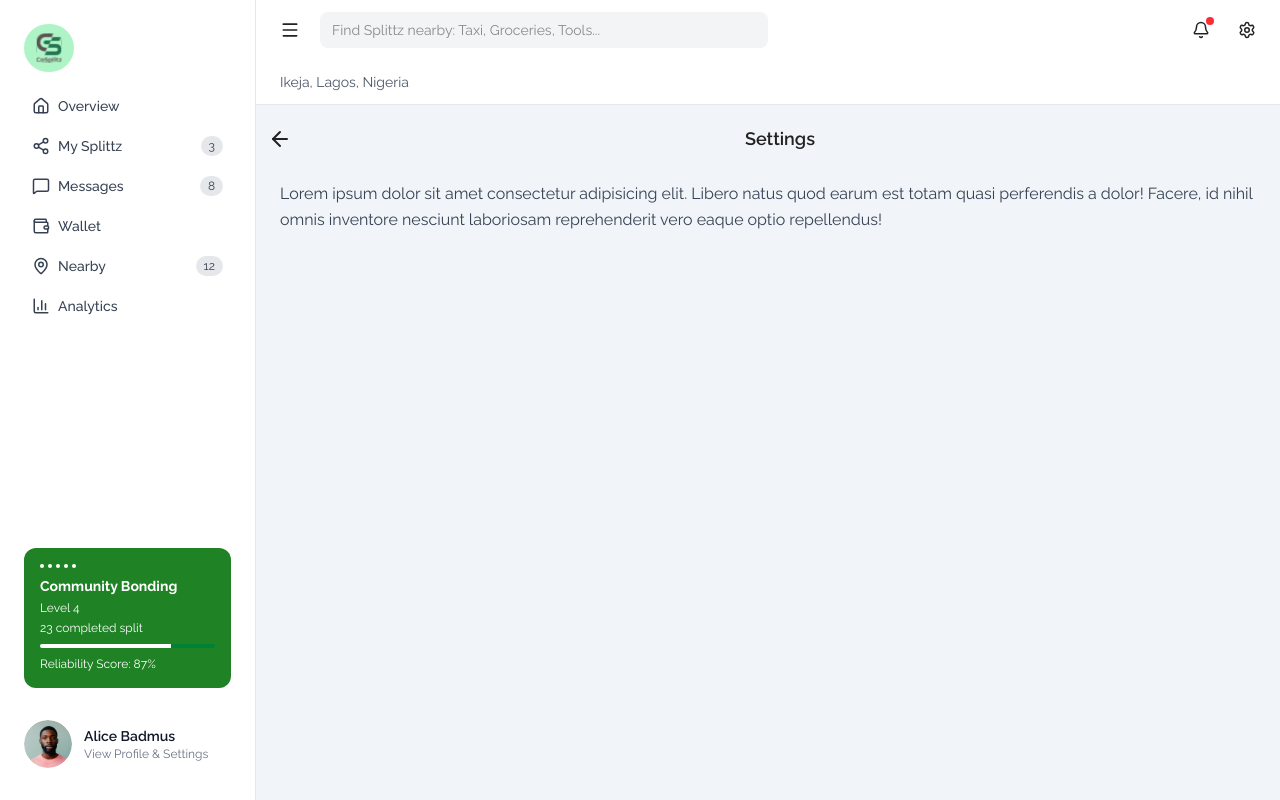
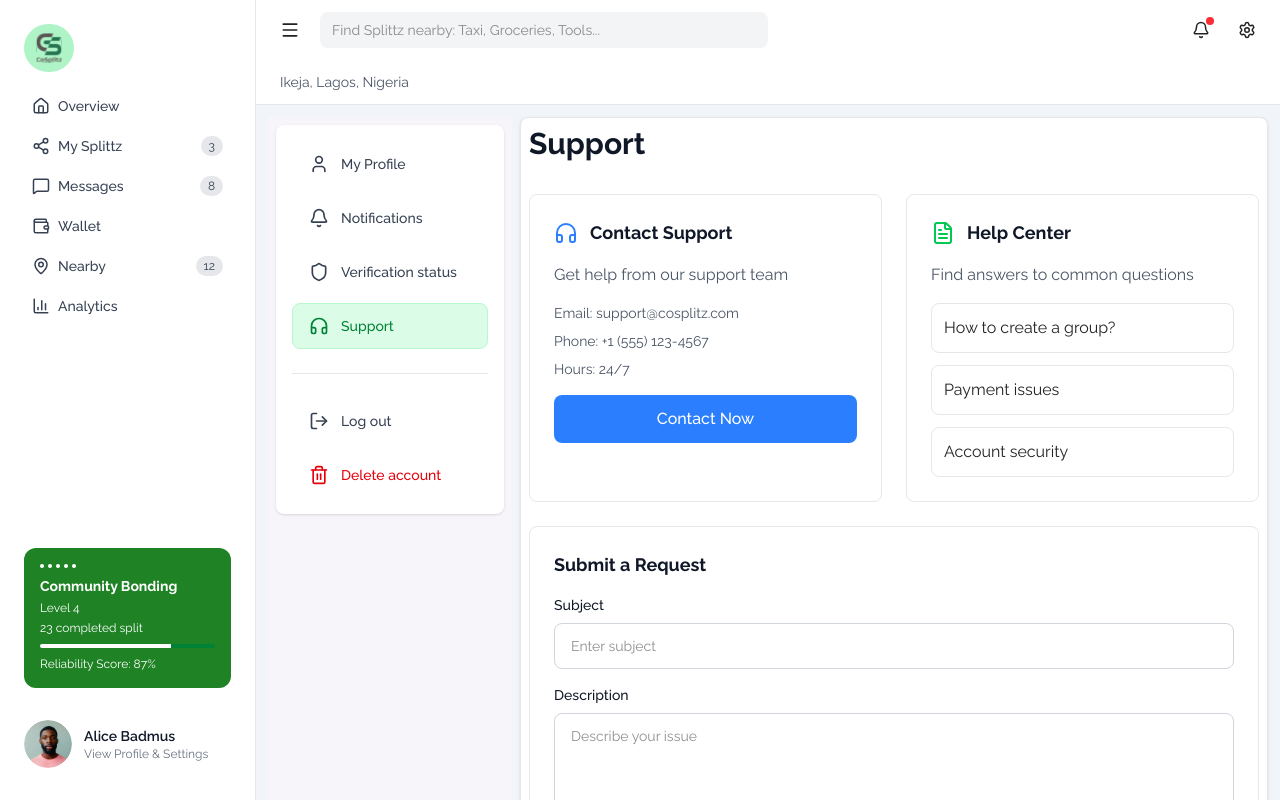
Before and after one commit to mateenOlalekan/Cosplitz-Frontend, a React (Vite) app: page /dashboard/settings/support in a window 1280 px wide. Built offline with nearby package versions, Linux system fonts and the light colour scheme.

Commit message:
Working on it

```diff
--- a/src/pages/Dashboard/Settings/SettingsLayout.jsx
+++ b/src/pages/Dashboard/Settings/SettingsLayout.jsx
@@ -1,22 +1,82 @@
-import { ArrowLeft } from "lucide-react";
+import React from 'react';
+import { Link, useLocation, Outlet, useNavigate } from 'react-router-dom';
+import { X, User, Bell, Shield, Headphones, LogOut, Trash2, ArrowLeft } from 'lucide-react';
 
-export default function CosplitzSettings() {
+const settingsMenu = [
+  { id: 'profile', icon: User, label: 'My Profile', path: '/dashboard/settings/profile' },
+  { id: 'notifications', icon: Bell, label: 'Notifications', path: '/dashboard/settings/notifications' },
+  { id: 'verification', icon: Shield, label: 'Verification status', path: '/dashboard/settings/verification' },
+  { id: 'support', icon: Headphones, label: 'Support', path: '/dashboard/settings/support' },
+];
+
+export default function SettingsLayout() {
+  const location = useLocation();
+  const navigate = useNavigate();
+
+  const isActiveMenu = (menuPath) => {
+    return (
+      location.pathname === menuPath ||
+      (menuPath === '/dashboard/settings/profile' &&
+        location.pathname === '/dashboard/settings')
+    );
+  };
+
+
+
   return (
-    <div className="min-h-screen py-3 h-screen overflow-y-auto">
+    <div className="min-h-screen">
+      {/* Main Content */}
+      <div className="w-full">
+        <div className="p-1 sm:px-0">
+          <div className="grid grid-cols-1 md:grid-cols-4 gap-2">
 
-      <div className="flex gap-2 justify-between items-center">
-        <ArrowLeft/>
-        <p className="font-semibold text-lg">Settings</p>
-        <p></p>
+            {/* SIDEBAR — NOW STICKY */}
+            <div className="md:col-span-1 h-full sticky bg-[#F7F5F9] top-0 p-2">
+              <div className="rounded-lg shadow-sm bg-white   p-4">
+
+                {/* Settings Menu */}
+                <nav className="space-y-2">
+                  {settingsMenu.map((item) => (
+                    <Link
+                      key={item.id}
+                      to={item.path}
+                      className={`w-full flex items-center gap-3 px-4 py-3 rounded-lg transition-all duration-200 ${
+                        isActiveMenu(item.path)
+                          ? 'bg-green-100 text-green-700 border border-green-200'
+                          : 'text-gray-700 hover:bg-gray-100 border border-transparent'
+                      }`}
+                    >
+                      <item.icon size={20} />
+                      <span className="text-sm font-medium text-left">{item.label}</span>
+                    </Link>
+                  ))}
+                </nav>
+
+                {/* Logout & Delete */}
+                <div className="space-y-2 mt-6 pt-6 border-t border-gray-200">
+                  <button className="w-full flex items-center gap-3 px-4 py-3 rounded-lg text-gray-700 hover:bg-gray-100 transition-all duration-200 border border-transparent hover:border-gray-200">
+                    <LogOut size={20} />
+                    <span className="text-sm font-medium">Log out</span>
+                  </button>
+                  <button className="w-full flex items-center gap-3 px-4 py-3 rounded-lg text-red-600 hover:bg-red-50 transition-all duration-200 border border-transparent hover:border-red-200">
+                    <Trash2 size={20} />
+                    <span className="text-sm font-medium">Delete account</span>
+                  </button>
+                </div>
+
+              </div>
+            </div>
+
+            {/* SETTINGS CONTENT */}
+            <div className="md:col-span-3">
+              <div className="bg-white rounded-lg shadow-sm border border-gray-200">
+                <Outlet />
+              </div>
+            </div>
+
+          </div>
+        </div>
       </div>
-
-      <p className="mt-4 p-3 text-gray-700 leading-relaxed">
-        Lorem ipsum dolor sit amet consectetur adipisicing elit.
-        Libero natus quod earum est totam quasi perferendis a dolor!
-        Facere, id nihil omnis inventore nesciunt laboriosam
-        reprehenderit vero eaque optio repellendus!
-      </p>
-
     </div>
   );
 }
--- a/src/pages/Dashboard/Wallet.jsx
+++ b/src/pages/Dashboard/Wallet.jsx
@@ -1,17 +1,22 @@
-import { Check, Plus, CreditCard, MoreVertical } from "lucide-react";
+import { Check, Plus } from "lucide-react";
 import paymenticon from "../../assets/paymentcard.svg"
 
 export default function Wallet() {
   return (
-    <div className="min-h-screen ">
+    <div className="min-h-screen px-3 sm:px-4 md:px-6">
       <div className="max-w-4xl mx-auto space-y-6">
+
+        {/* Wallet Balance */}
         <div className="bg-white rounded-xl flex flex-col space-y-4 p-3">
           <div className="bg-gradient-to-r from-[#014205] via-[#01F8225] via-[#1B7920] to-[#014205] rounded-2xl p-6 text-white shadow-lg">
+
             <p className="text-green-100 text-sm font-medium text-center">Available Balance</p>
             <div className="text-3xl font-bold text-center my-2">$500.30</div>
             <div className="text-green-200 text-sm font-light text-center mb-6">$58.00 Pending</div>
 
-          <div className="grid grid-cols-2 gap-4 mb-6">
+            {/* Responsive 2-column to 1-column grid */}
+            <div className="grid grid-cols-1 sm:grid-cols-2 gap-4 mb-6">
+
               <div className="bg-white rounded-xl p-4 text-gray-800">
                 <div className="flex items-center gap-2 mb-2">
                   <div className="w-5 h-5 bg-green-500 rounded-full flex items-center justify-center">
@@ -31,6 +36,7 @@ export default function Wallet() {
                 </div>
                 <div className="text-lg font-semibold">$200.12</div>
               </div>
+
             </div>
 
             <button className="w-full bg-white text-green-600 rounded-xl py-3 font-semibold flex items-center justify-center gap-2 hover:bg-green-50 transition-colors">
@@ -38,10 +44,11 @@ export default function Wallet() {
               Add Money to Wallet
             </button>
           </div>
+        </div>
 
-        {/* Payment Methods Section */}
+        {/* Payment Methods */}
         <div className="bg-white rounded-2xl p-6 shadow-sm">
-          <div className="flex justify-between items-center mb-4">
+          <div className="flex flex-col sm:flex-row sm:justify-between sm:items-center mb-4 gap-2">
             <h2 className="text-lg text-green-600 font-semibold">Payment Methods</h2>
             <button className="flex items-center gap-1 text-green-600 font-medium">
               <Plus className="w-4 h-4" />
@@ -50,10 +57,10 @@ export default function Wallet() {
           </div>
 
           <div className="space-y-3">
-            {/* Visa Card */}
-            <div className="flex items-center justify-between p-4 border border-gray-200 rounded-xl">
+
+            <div className="flex flex-col sm:flex-row sm:items-center justify-between p-4 border border-gray-200 rounded-xl gap-3">
               <div className="flex items-center gap-3">
- <img src={paymenticon} className="w-10 h-10"/>
+                <img src={paymenticon} className="w-10 h-10" />
                 <div>
                   <div className="font-medium">VISA***4242</div>
                   <div className="text-sm text-gray-500">Synced with escrow</div>
@@ -62,16 +69,16 @@ export default function Wallet() {
               <div className="text-green-600 text-sm font-medium">Default</div>
             </div>
 
-            {/* Mastercard */}
-            <div className="flex items-center justify-between p-4 border border-gray-200 rounded-xl">
+            <div className="flex flex-col sm:flex-row sm:items-center justify-between p-4 border border-gray-200 rounded-xl gap-3">
               <div className="flex items-center gap-3">
-                    <img src={paymenticon} className="w-10 h-10"/>
+                <img src={paymenticon} className="w-10 h-10" />
                 <div>
                   <div className="font-medium">Mastercard***8182</div>
                   <div className="text-sm text-gray-500">Synced with escrow</div>
                 </div>
               </div>
             </div>
+
           </div>
         </div>
 
@@ -79,22 +86,24 @@ export default function Wallet() {
         <div className="bg-white rounded-2xl p-6 shadow-sm">
           <h2 className="text-lg font-semibold mb-4">Transaction History</h2>
 
-          {/* Filter Tabs */}
-          <div className="flex gap-6 mb-6 border-b border-gray-200">
-            {['All', 'Payments', 'Refunds', 'Deposits'].map((tab) => (
+          <div className="flex flex-wrap gap-4 mb-6 border-b border-gray-200 pb-2">
+            {["All", "Payments", "Refunds", "Deposits"].map(tab => (
               <button
                 key={tab}
-                className={`pb-2 px-1 ${tab === 'All' ? 'text-green-600 border-b-2 border-green-600 font-medium' : 'text-gray-500'}`}
+                className={`pb-2 ${
+                  tab === "All"
+                    ? "text-green-600 border-b-2 border-green-600 font-medium"
+                    : "text-gray-500"
+                }`}
               >
                 {tab}
               </button>
             ))}
           </div>
 
-          {/* Transactions List */}
           <div className="space-y-4">
-            {/* Transaction 1 */}
-            <div className="flex justify-between items-start py-3 border-b border-gray-100">
+
+            <div className="flex flex-col sm:flex-row justify-between items-start py-3 border-b border-gray-100">
               <div className="flex-1">
                 <div className="font-medium">Groceries Split - Walmart</div>
                 <div className="text-sm text-gray-500">Oct 11, 10:30 AM • 4 People</div>
@@ -102,8 +111,7 @@ export default function Wallet() {
               <div className="text-red-600 font-medium">-$50.10</div>
             </div>
 
-            {/* Transaction 2 */}
-            <div className="flex justify-between items-start py-3 border-b border-gray-100">
+            <div className="flex flex-col sm:flex-row justify-between items-start py-3 border-b border-gray-100">
               <div className="flex-1">
                 <div className="font-medium">Cancelled: Movie Night</div>
                 <div className="text-sm text-gray-500">Oct 15, 12:30 PM • 3 People</div>
@@ -112,8 +120,7 @@ export default function Wallet() {
               <div className="text-green-600 font-medium">+$25.10</div>
             </div>
 
-            {/* Transaction 3 */}
-            <div className="flex justify-between items-start py-3 border-b border-gray-100">
+            <div className="flex flex-col sm:flex-row justify-between items-start py-3 border-b border-gray-100">
               <div className="flex-1">
                 <div className="font-medium">Uber Ride Downtown</div>
                 <div className="text-sm text-gray-500">Oct 19, 10:30 PM • 2 People</div>
@@ -121,8 +128,7 @@ export default function Wallet() {
               <div className="text-red-600 font-medium">-$12.10</div>
             </div>
 
-            {/* Transaction 4 */}
-            <div className="flex justify-between items-start py-3 border-b border-gray-100">
+            <div className="flex flex-col sm:flex-row justify-between items-start py-3 border-b border-gray-100">
               <div className="flex-1">
                 <div className="font-medium">Wallet Top-up</div>
                 <div className="text-sm text-gray-500">Oct 20, 12:30 AM</div>
@@ -130,17 +136,17 @@ export default function Wallet() {
               <div className="text-green-600 font-medium">+$1000.00</div>
             </div>
 
-            {/* Transaction 5 */}
-            <div className="flex justify-between items-start py-3">
+            <div className="flex flex-col sm:flex-row justify-between items-start py-3">
               <div className="flex-1">
                 <div className="font-medium">Netflix Subscription</div>
                 <div className="text-sm text-gray-500">Oct 22, 8:00 PM • 4 People</div>
               </div>
               <div className="text-red-600 font-medium">-$5.08</div>
             </div>
+
           </div>
         </div>
-        </div>
+
       </div>
     </div>
   );
```
Lines whose indentation alone changed are shown as unchanged.
